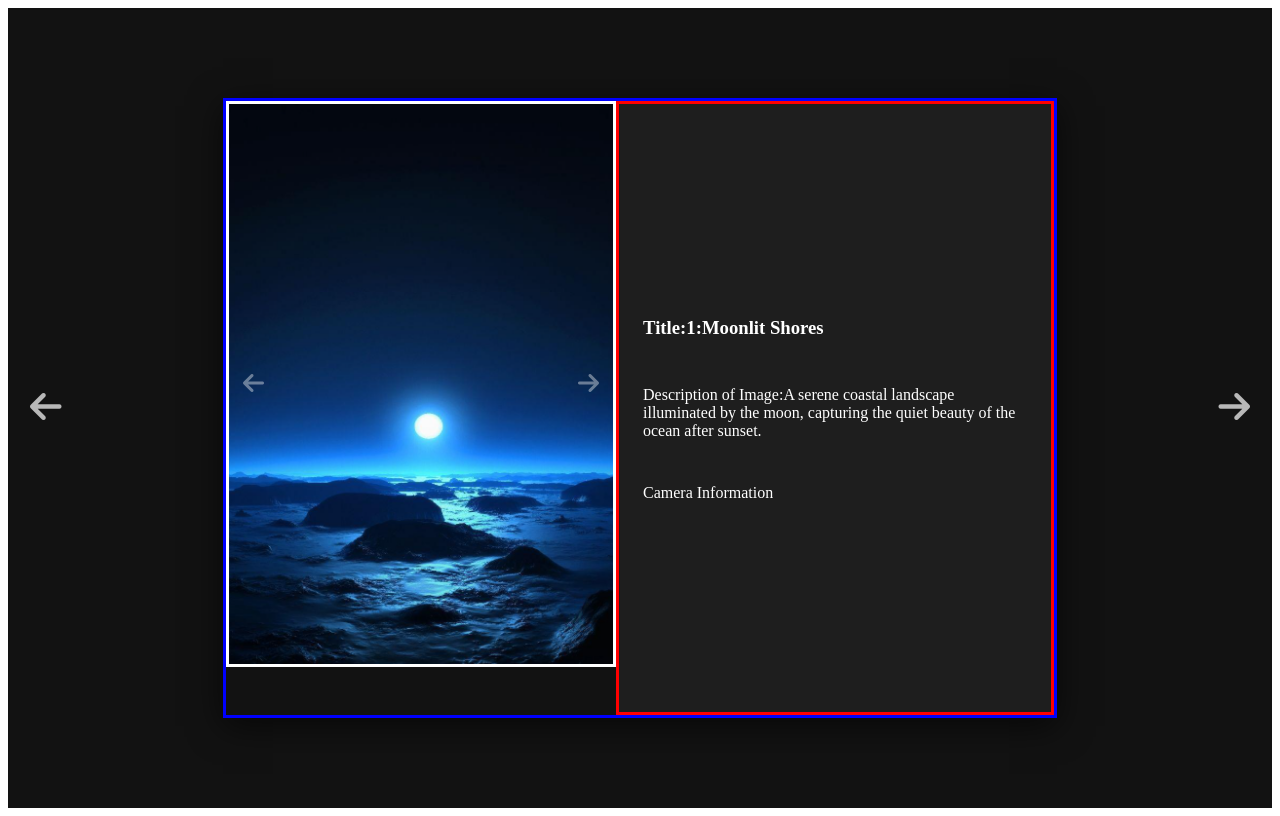
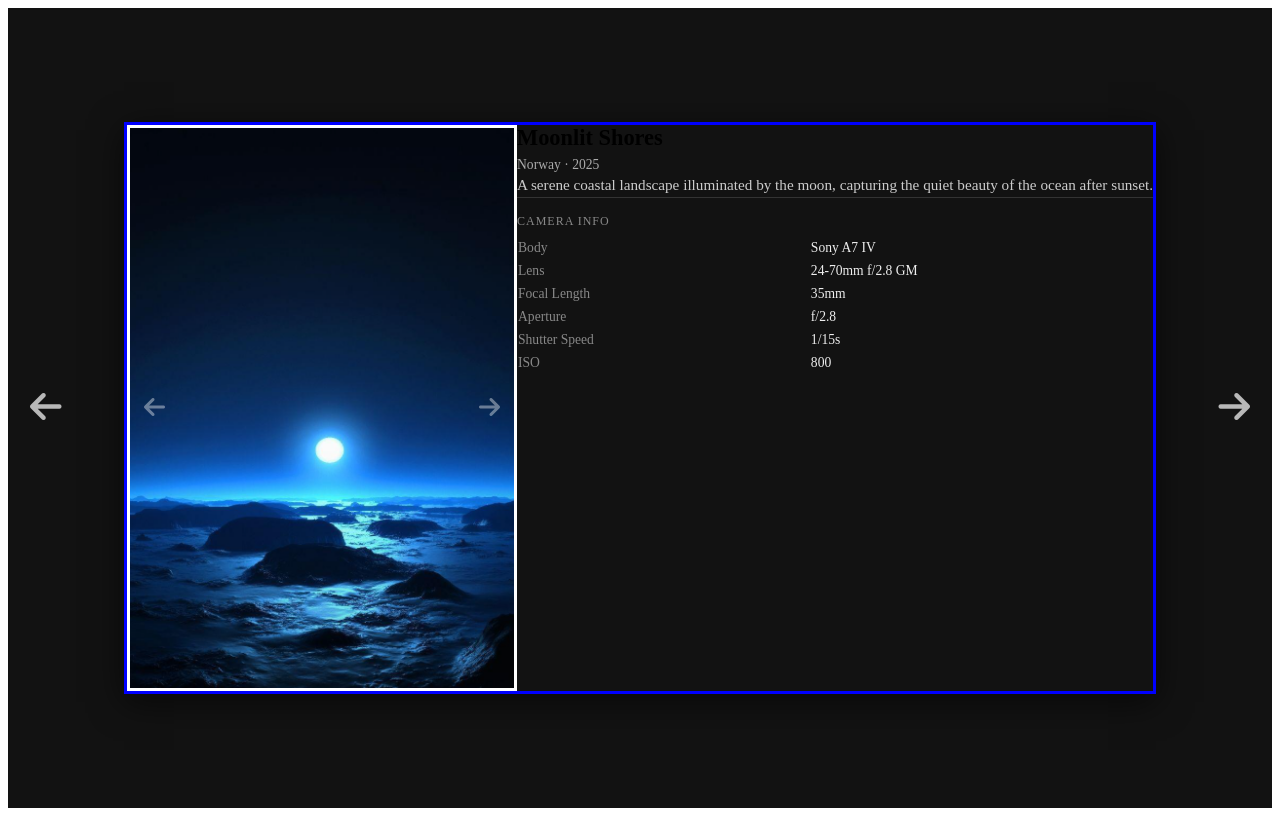
Before and after one commit to apurvayeole/TheImageProject, a React (Vite) app in the folder Layer1/: page / in a window 1280 px wide. Both pictures are taken after a click on the picture 197 px from the left and 649 px from the top of the page. Built offline with nearby package versions, Linux system fonts and the light colour scheme.

Commit message:
Image information UI updated

```diff
--- a/Layer1/src/components/RightInfo.jsx
+++ b/Layer1/src/components/RightInfo.jsx
@@ -1,28 +1,45 @@
-import albums from '../data/albums.json';
+function RightInfo({ album }){
+    return(
+        <div  className="bg-[#1e1e1e] text-white h-[70vh] w-[30vw] p-6 flex flex-col justify-center gap-4 overflow-y-auto">
+            <div>
+                <h2 style={{ margin: 0, fontSize: "1.4rem" }}>{album.title}</h2>
+                <p style={{ margin: "6px 0 0", color: "#aaa", fontSize: "0.85rem" }}>
+                    {album.location} · {album.year}
+                </p>
+            </div>
 
-function RightInfo({album}){
-    return(
-        <>
-        <div style={{
-            backgroundColor:"#1e1e1e",
-            color:"white",
-            height:"70vh",
-            width:"30vw",
-            padding: "24px",
-            display: "flex",
-            flexDirection: "column",
-            justifyContent: "center",
-            gap: "12px",
-            border:"3px solid red",
-        }}>
-            <h3>Title:1:{album.title}</h3>
-            <p>Description of Image:{album.description}</p>
-            <p>Camera Information</p>
+            <p style={{ margin: 0, fontSize: "0.95rem", lineHeight: "1.6", color: "#ccc" }}>
+                {album.description}
+            </p>
 
+            <div style={{ borderTop: "1px solid #333", paddingTop: "16px" }}>
+                <p style={{ margin: "0 0 10px", fontSize: "0.75rem", color: "#888", textTransform: "uppercase", letterSpacing: "1px" }}>
+                    Camera Info
+                </p>
+                <table style={{ width: "100%", borderCollapse: "collapse", fontSize: "0.85rem" }}>
+                    <tbody>
+                        {[
+                            ["Body",          album.camera.body],
+                            ["Lens",          album.camera.lens],
+                            ["Focal Length",  album.camera.focalLength],
+                            ["Aperture",      album.camera.aperture],
+                            ["Shutter Speed", album.camera.shutterSpeed],
+                            ["ISO",           album.camera.iso],
+                        ].map(([label, value]) => (
+                            <tr key={label}>
+                                <td style={{ color: "#888", paddingBottom: "6px", paddingRight: "16px", whiteSpace: "nowrap" }}>
+                                    {label}
+                                </td>
+                                <td style={{ color: "#eee", paddingBottom: "6px" }}>
+                                    {value}
+                                </td>
+                            </tr>
+                        ))}
+                    </tbody>
+                </table>
+            </div>
         </div>
-
-        </>
-    )
+    );
 }
 
 export default RightInfo;
```
